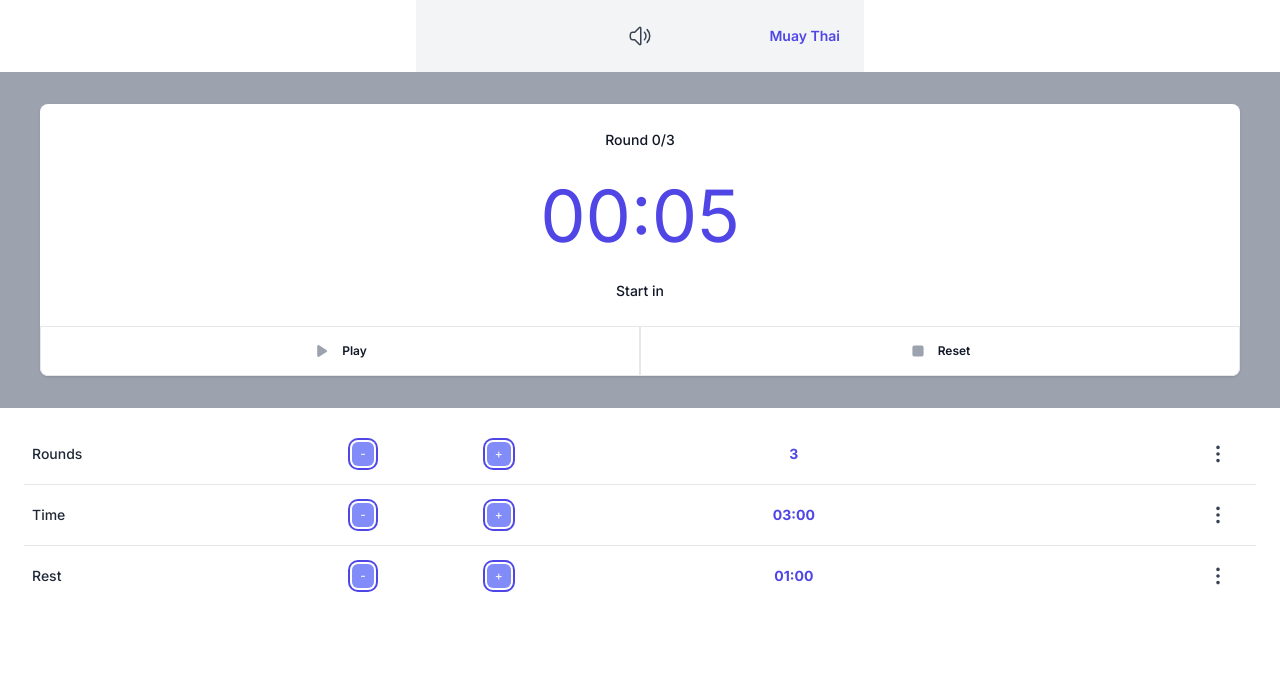
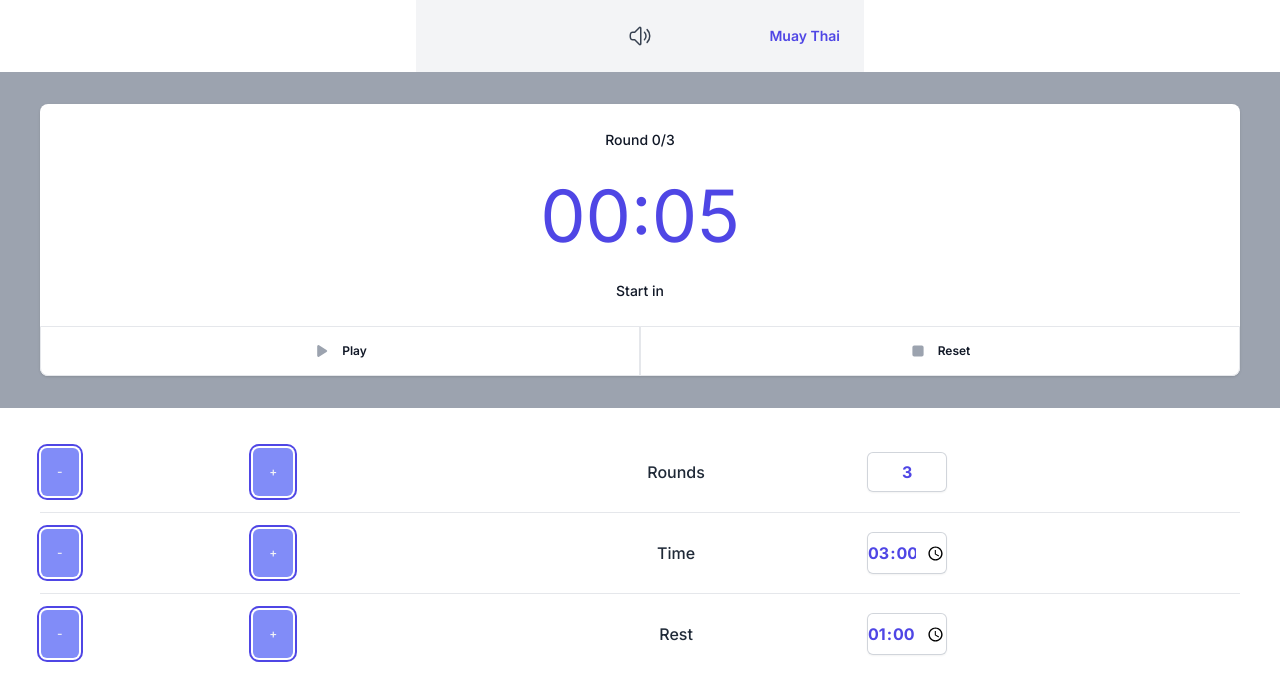
Before and after one commit to tristan-sch/boxing-timer, a Next.js app: page / in a window 1280 px wide. Shown: the top 700 px of the page. Built offline with nearby package versions, Linux system fonts and the light colour scheme.

Commit message:
added input field in SettingsRow

```diff
--- a/src/app/page.tsx
+++ b/src/app/page.tsx
@@ -14,33 +14,18 @@ export default function Home() {
   const [startTime, setStartTime] = useState(5);
 
   const [roundNumber, setRoundNumber] = useState(3);
-  const handleDecreaseRound = (newRoundNumber: number) => {
-    if (newRoundNumber > 1) {
-      setRoundNumber(newRoundNumber - 1);
-    }
-  };
-  const handleIncreaseRound = (newRoundNumber: number) => {
-    setRoundNumber(newRoundNumber + 1);
+  const handleChangeRound = (newRoundNumber: number) => {
+    setRoundNumber(newRoundNumber);
   };
 
   const [roundTime, setRoundTime] = useState(180);
-  const handleDecreaseRoundTime = (newRoundTime: number) => {
-    if (newRoundTime > 30) {
-      setRoundTime(newRoundTime - 30);
-    }
-  };
-  const handleIncreaseRoundTime = (newRoundTime: number) => {
-    setRoundTime(newRoundTime + 30);
+  const handleChangeRoundTime = (newRoundTime: number) => {
+    setRoundTime(newRoundTime);
   };
 
   const [restTime, setRestTime] = useState(60);
-  const handleDecreaseRestTime = (newRestTime: number) => {
-    if (newRestTime > 30) {
-      setRestTime(newRestTime - 30);
-    }
-  };
-  const handleIncreaseRestTime = (newRestTime: number) => {
-    setRestTime(newRestTime + 30);
+  const handleChangeRestTime = (newRestTime: number) => {
+    setRestTime(newRestTime);
   };
 
   return (
@@ -64,14 +49,11 @@ export default function Home() {
         />
         <Settings
           roundNumber={roundNumber}
-          onDecreaseRound={handleDecreaseRound}
-          onIncreaseRound={handleIncreaseRound}
+          onChangeRound={handleChangeRound}
           roundTime={roundTime}
-          onDecreaseRoundTime={handleDecreaseRoundTime}
-          onIncreaseRoundTime={handleIncreaseRoundTime}
+          onChangeRoundTime={handleChangeRoundTime}
           restTime={restTime}
-          onDecreaseRestTime={handleDecreaseRestTime}
-          onIncreaseRestTime={handleIncreaseRestTime}
+          onChangeRestTime={handleChangeRestTime}
         />
       </main>
     </>
--- a/src/components/Header.tsx
+++ b/src/components/Header.tsx
@@ -41,7 +41,10 @@ export default function Header({ isSoundActive, onSoundIconClick }: Props) {
           >
             <span className="sr-only">Turn off sound</span>
             {isSoundActive ? (
-              <SpeakerWaveIcon className="h-6 w-6" aria-hidden="true" />
+              <SpeakerWaveIcon
+                className="h-6 w-6 dark:text-white"
+                aria-hidden="true"
+              />
             ) : (
               <SpeakerXMarkIcon className="h-6 w-6" aria-hidden="true" />
             )}
@@ -49,7 +52,7 @@ export default function Header({ isSoundActive, onSoundIconClick }: Props) {
           <div className="flex flex-1 justify-end">
             <Link
               href="#"
-              className="text-sm font-semibold leading-6 text-indigo-600"
+              className="text-sm font-semibold leading-6 text-indigo-600 dark:text-gray-100"
             >
               Muay Thai
             </Link>
--- a/src/components/Settings.tsx
+++ b/src/components/Settings.tsx
@@ -3,58 +3,54 @@ import SettingsRow from "core/SettingsRow";
 
 type Props = {
   roundNumber: number;
-  onDecreaseRound: (value: number) => void;
-  onIncreaseRound: (value: number) => void;
+  onChangeRound: (value: number) => void;
   roundTime: number;
-  onDecreaseRoundTime: (value: number) => void;
-  onIncreaseRoundTime: (value: number) => void;
+  onChangeRoundTime: (value: number) => void;
   restTime: number;
-  onDecreaseRestTime: (value: number) => void;
-  onIncreaseRestTime: (value: number) => void;
+  onChangeRestTime: (value: number) => void;
 };
 
 export default function Settings({
   roundNumber,
-  onDecreaseRound,
-  onIncreaseRound,
+  onChangeRound,
   roundTime,
-  onDecreaseRoundTime,
-  onIncreaseRoundTime,
+  onChangeRoundTime,
   restTime,
-  onDecreaseRestTime,
-  onIncreaseRestTime,
+  onChangeRestTime,
 }: Props) {
   return (
     <div className="px-10 py-4">
       <div className="flow-root">
-        <div className="-mx-4 -my-2 overflow-x-auto">
+        {/* <div className="overflow-x-auto"> */}
         <div className="inline-block min-w-full py-2 align-middle">
           <table className="min-w-full divide-y divide-gray-300">
             <tbody className="divide-y divide-gray-200">
               <SettingsRow
                 label="Rounds"
+                interval={1}
                 value={roundNumber}
-                  onDecreaseValue={onDecreaseRound}
-                  onIncreaseValue={onIncreaseRound}
+                onChangeValue={onChangeRound}
               />
               <SettingsRow
                 label="Time"
+                type="time"
+                interval={30}
                 isFormattedTime
                 value={roundTime}
-                  onDecreaseValue={onDecreaseRoundTime}
-                  onIncreaseValue={onIncreaseRoundTime}
+                onChangeValue={onChangeRoundTime}
               />
               <SettingsRow
                 label="Rest"
+                type="time"
+                interval={30}
                 isFormattedTime
                 value={restTime}
-                  onDecreaseValue={onDecreaseRestTime}
-                  onIncreaseValue={onIncreaseRestTime}
+                onChangeValue={onChangeRestTime}
               />
             </tbody>
           </table>
         </div>
-        </div>
+        {/* </div> */}
       </div>
     </div>
   );
--- a/src/core/Button.tsx
+++ b/src/core/Button.tsx
@@ -4,15 +4,15 @@ type Props = {
   id: string;
   type: Action;
   onAction: (value: number) => void;
-  value: number;
+  value: number | string;
 };
 
 export default function Button({ id, type, onAction, value }: Props) {
   return (
     <button
       id={id}
-      className="rounded-md bg-indigo-400 px-2 py-1 ring-2 ring-indigo-600 ring-offset-2 hover:bg-indigo-500"
-      onClick={() => onAction(value)}
+      className="rounded-md bg-indigo-400 px-4 py-4 ring-2 ring-indigo-600 ring-offset-2 hover:bg-indigo-500"
+      onClick={() => onAction(value as number)}
     >
       {type === "Increase" ? "+" : "-"}
     </button>
--- a/src/core/SettingsRow.tsx
+++ b/src/core/SettingsRow.tsx
@@ -1,54 +1,96 @@
 import { EllipsisVerticalIcon } from "@heroicons/react/20/solid";
 import Button from "./Button";
-import { formatTime } from "utils/helpers";
+import { formatTime, parseTimeInput } from "utils/helpers";
+import { useState } from "react";
 
 type Props = {
   label: string;
+  interval: number;
   value: number;
   isFormattedTime?: boolean;
-  onDecreaseValue: (value: number) => void;
-  onIncreaseValue: (value: number) => void;
+  type?: string;
+  onChangeValue: (value: number) => void;
 };
 
 export default function SettingsRow({
   label,
+  interval,
   value,
   isFormattedTime,
-  onDecreaseValue,
-  onIncreaseValue,
+  type,
+  onChangeValue,
 }: Props) {
+  const isTimeType = type === "time";
+  const [isFocused, setIsFocused] = useState<boolean>(false);
+  const [newValue, setNewValue] = useState<number | string>(
+    isTimeType ? parseTimeInput(value.toString(), value) : value
+  );
+
+  const formattedTime = isFormattedTime
+    ? formatTime(typeof newValue === "number" ? newValue : value).toString()
+    : newValue.toString();
+
   return (
     <tr>
-      <td className="whitespace-nowrap py-4 pl-2 pr-4 text-sm font-medium text-gray-800">
-        {label}
-      </td>
-      <td className="whitespace-nowrap py-2 pr-2 text-xs font-medium text-gray-100">
+      <td className="whitespace-nowrap py-4 pr-2 text-xs font-medium text-gray-100">
         <Button
           id="decreaseRound"
           type="Decrease"
-          onAction={onDecreaseValue}
-          value={value}
+          onAction={(e) => {
+            onChangeValue(value > interval ? e - interval : e);
+            setNewValue(value > interval ? e - interval : e);
+          }}
+          value={newValue}
         />
       </td>
       <td className="whitespace-nowrap py-2 pr-3 text-xs font-medium text-gray-100">
         <Button
           id="increaseRound"
           type="Increase"
-          onAction={onIncreaseValue}
-          value={value}
+          onAction={(e) => {
+            onChangeValue(e + interval);
+            setNewValue(e + interval);
+          }}
+          value={newValue}
         />
       </td>
-      <td className="whitespace-nowrap px-3 py-4 text-center text-sm font-bold text-indigo-600">
-        {isFormattedTime ? formatTime(value) : value}
+      <td className="whitespace-nowrap py-4 pl-2 pr-4 text-center text-base font-medium text-gray-800">
+        {label}
       </td>
-      <td className="relative whitespace-nowrap py-2 pl-3 pr-4 text-right text-xs font-medium">
-        <button
-          type="button"
-          className="inline-flex items-center justify-center whitespace-nowrap rounded-md p-2.5 text-gray-700"
-        >
-          <span className="sr-only">Turn off sound</span>
-          <EllipsisVerticalIcon className="h-6 w-6" aria-hidden="true" />
-        </button>
+      <td className="whitespace-nowrap py-4 text-base font-bold text-indigo-600 dark:text-gray-100">
+        <label htmlFor={label} className="sr-only">
+          {label}
+        </label>
+        <input
+          type={isTimeType ? "time" : "text"}
+          pattern={isTimeType ? "d{2}:d{2}" : "d*"}
+          maxLength={2}
+          id={label}
+          onFocus={() => {
+            setIsFocused(true);
+            setNewValue("");
+          }}
+          onBlur={() => {
+            setIsFocused(false);
+            setNewValue(
+              isTimeType ? parseTimeInput(value.toString(), value) : value
+            );
+          }}
+          onChange={(e) => {
+            const inputValue = e.target.value;
+            if (!isNaN(parseInt(inputValue))) {
+              onChangeValue(
+                isTimeType
+                  ? parseTimeInput(inputValue, value)
+                  : parseInt(inputValue)
+              );
+              setNewValue(e.target.value);
+            }
+          }}
+          className="block w-20 whitespace-nowrap rounded-md border-0 py-1.5 text-center text-base font-bold text-indigo-600 shadow-sm ring-1 ring-inset ring-gray-300 placeholder:text-indigo-500 focus:ring-2 focus:ring-inset focus:ring-indigo-600 dark:text-gray-100 placeholder:dark:text-gray-100"
+          placeholder={!isFocused ? formattedTime : ""}
+          value={formattedTime}
+        />
       </td>
     </tr>
   );
--- a/src/utils/helpers.ts
+++ b/src/utils/helpers.ts
@@ -16,3 +16,21 @@ export function formatTime(seconds: number): string {
 
   return `${formattedMinutes}:${formattedSeconds}`;
 }
+
+export const parseTimeInput = (inputValue: string, value: number) => {
+  const [minutesStr, secondsStr] = inputValue.split(":");
+  const minutes = parseInt(minutesStr);
+  const seconds = parseInt(secondsStr);
+
+  if (
+    !isNaN(minutes) &&
+    !isNaN(seconds) &&
+    minutes >= 0 &&
+    seconds >= 0 &&
+    seconds < 60
+  ) {
+    return minutes * 60 + seconds;
+  }
+
+  return value; // Return the original value if parsing fails
+};
--- a/tailwind.config.js
+++ b/tailwind.config.js
@@ -38,12 +38,6 @@ module.exports = {
       borderRadius: {
         "4xl": "2rem",
       },
-      fontFamily: {
-        sans: ["Inter", ...defaultTheme.fontFamily.sans],
-        display: ["Lexend", ...defaultTheme.fontFamily.sans],
-        nunito: ["Nunito", ...defaultTheme.fontFamily.sans],
-        openSans: ["Open Sans", ...defaultTheme.fontFamily.sans],
-      },
       maxWidth: {
         "2xl": "40rem",
       },
```
Also changed, not shown: src/components/Timer.tsx (+5 -5 lines). Lines whose indentation alone changed are shown as unchanged.
